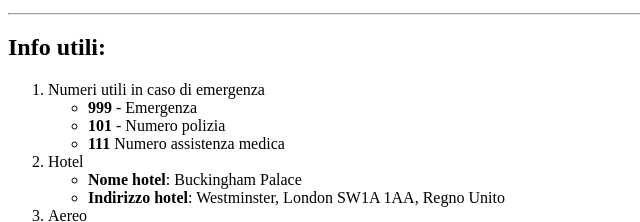
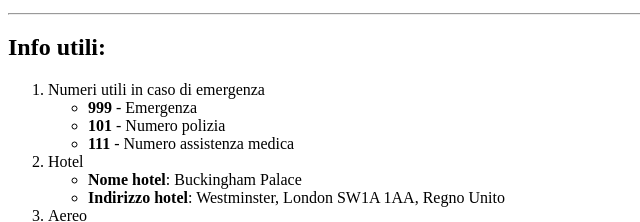
Before and after one commit to gianlucaligori/html-london-trip, a plain HTML site: page index.html in a window 1280 px wide. Shown: the part 1003-1225 px from the top of the page, 0-640 px from the left. Drawn offline with Linux system fonts and the light colour scheme.

Commit message:
add correction 111 in useful info

```diff
--- a/index.html
+++ b/index.html
@@ -56,7 +56,7 @@
                 <ul>
                     <li><strong>999</strong> - Emergenza</li>
                     <li><strong>101</strong> - Numero polizia</li>
-                    <li><strong>111</strong> Numero assistenza medica</li>
+                    <li><strong>111</strong> - Numero assistenza medica</li>
                 </ul>
 
             <li>Hotel</li>
```
